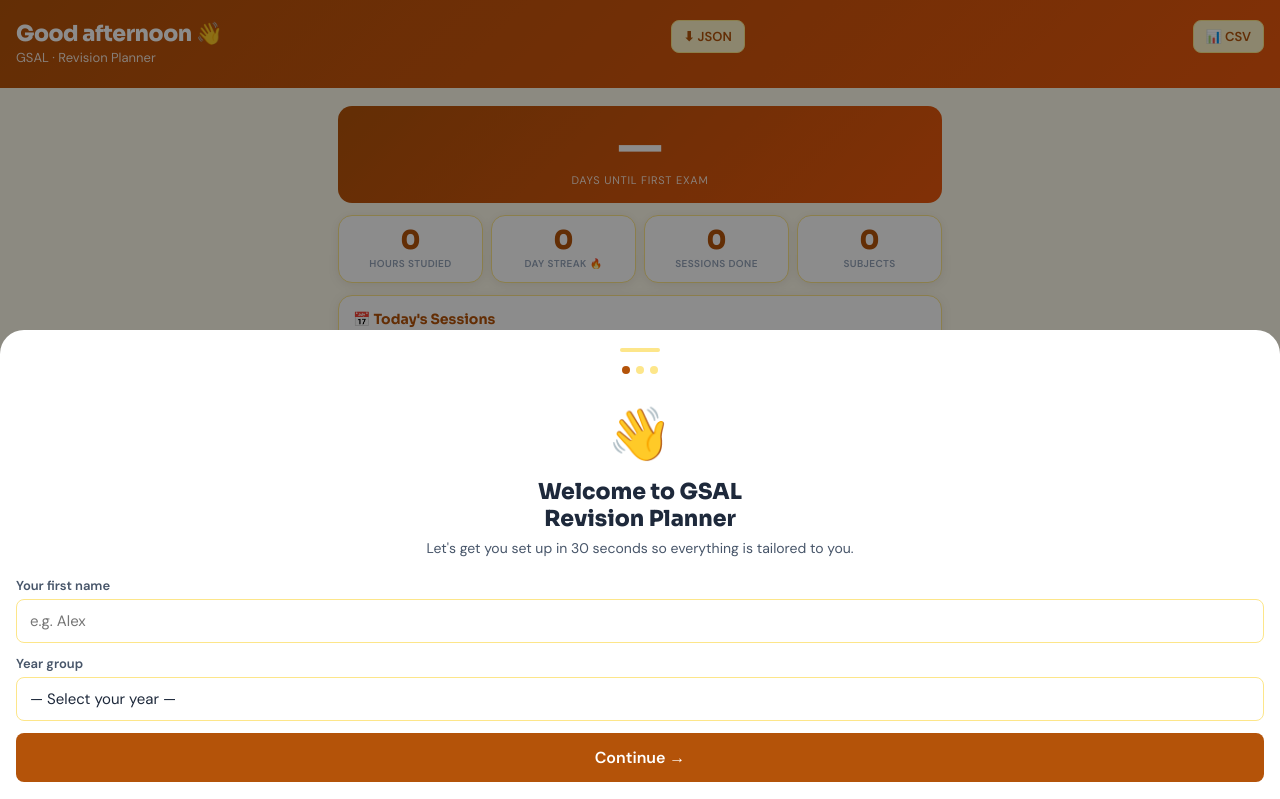
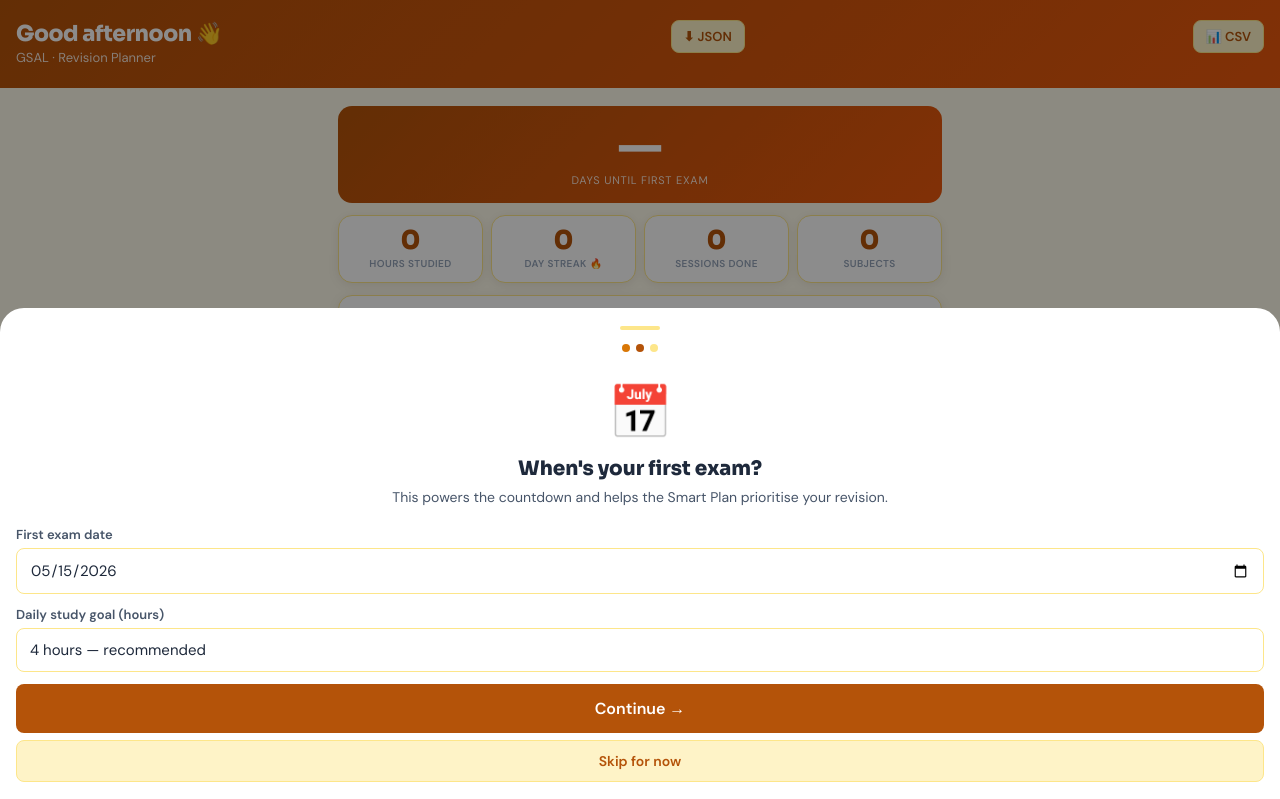
Before and after one commit to IainBooth1987/RevisionTimetableBuilder, a plain HTML site: page index.html in a window 1280 px wide. Both pictures are taken after a click on the button "Continue →". Shown: the top 799 px of the page. Drawn offline with Linux system fonts and the light colour scheme.

Commit message:
Add files via upload

```diff
--- a/index.html
+++ b/index.html
@@ -2058,8 +2058,7 @@ function obSetDot(n){
 
 function obNext1(){
   const name=document.getElementById('ob-name').value.trim();
-  const year=document.getElementById('ob-year').value;
-  if(!year){showToast('Please select your year group');return;}
+  const year=document.getElementById('ob-year').value||'Year 11';
   D.studentInfo.name=name;
   D.studentInfo.academicYear=year;
   document.getElementById('ob-step-1').style.display='none';
```
